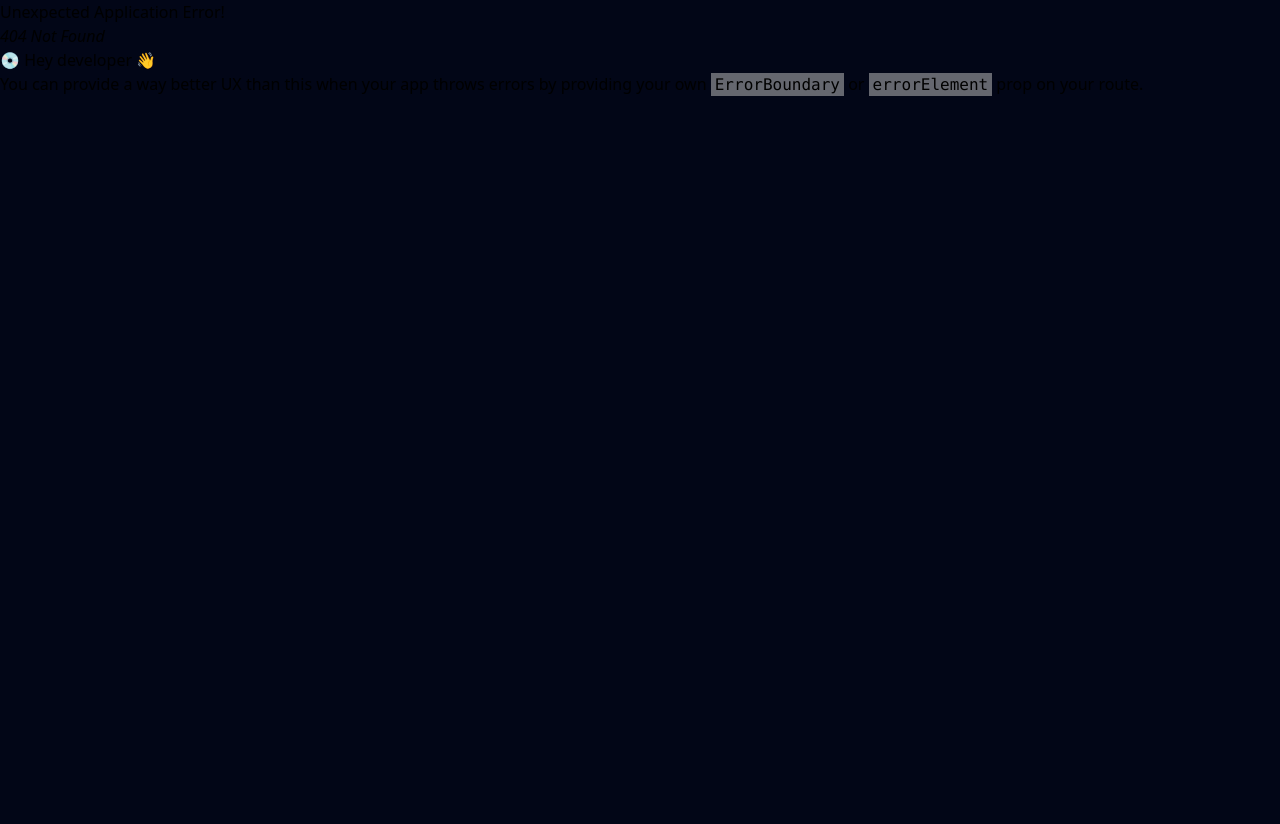
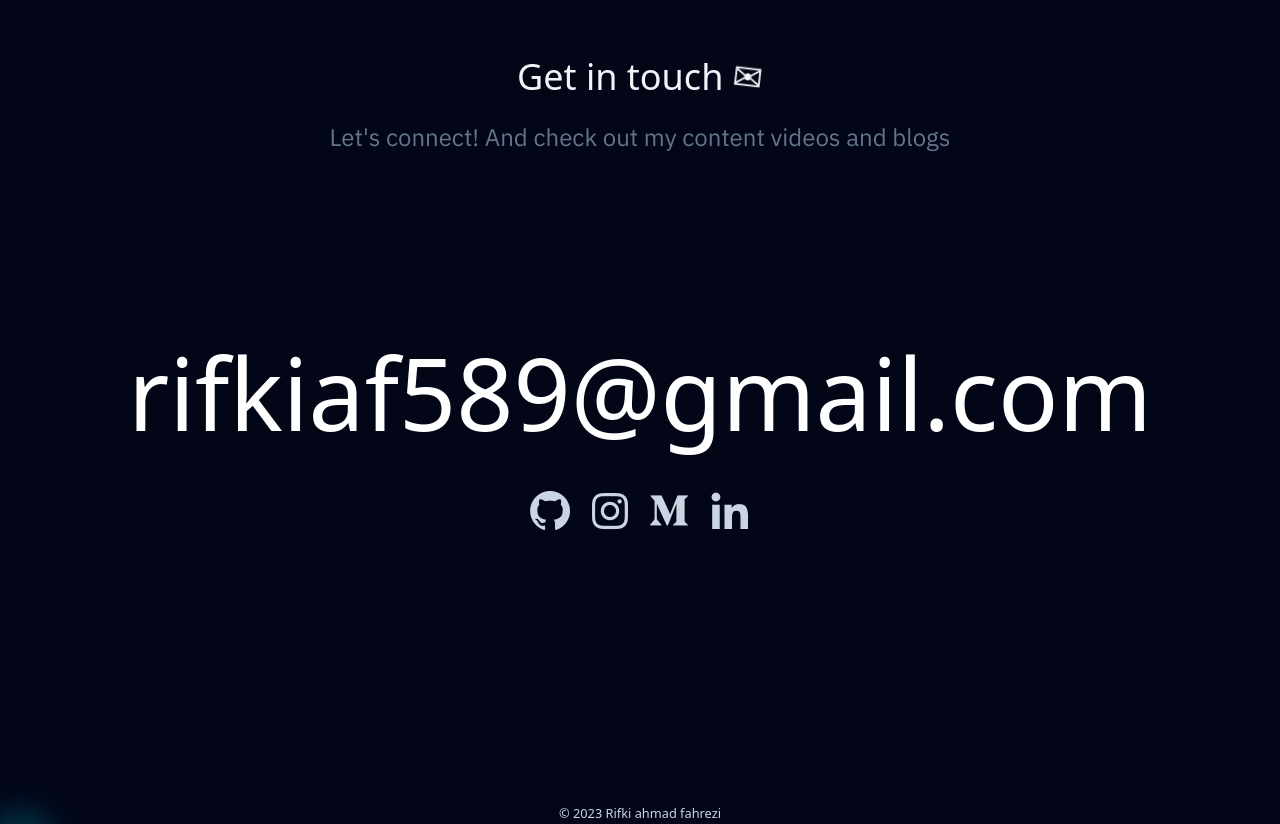
Before and after one commit to rifkiahmadfahrezi/rifkiahmadfahrezi.github.io, a React (Vite) app: page /contact in a window 1280 px wide. Before the commit this address had no page. Before the commit the page ends 800 px from the top, so only its background shows below. Built offline with nearby package versions, Linux system fonts and the light colour scheme; a web font is replaced by a local one.

Commit message:
adding additional text to contact page

```diff
--- a/src/components/templates/contactSection/index.jsx
+++ b/src/components/templates/contactSection/index.jsx
@@ -18,13 +18,16 @@ export default function ContactSection(){
 
         return(
             <>
-                <section data-scroll-section id='contact' className='w-full py-14 min-h-screen'>
+                <section data-scroll-section id='contact' className='w-full  py-14 min-h-screen'>
                     <div className="container mx-auto px-3">
-                        <h1 className='text-center group custom-cursor text-slate-100 text-2xl md:text-4xl'>Get in touch <i className='bx  custom-cursor bx-tada'>✉</i></h1>
+                        <div className='custom-cursor text-center'>
+                            <h1 className='text-center group  text-slate-100 text-3xl md:text-4xl'>Get in touch <i className='bx  custom-cursor bx-tada'>✉</i></h1>
+                            <p className='text-slate-500 my-6 font-ibmsans text-md lg:text-2xl'>Let's connect! And check out my content videos and blogs</p>
+                        </div>
 
                         <div className="grid place-items-center h-[calc(100vh-300px)]">
                             <div className="flex flex-col">
-                                <button type='button' onClick={toggleModal} role='button' className='cc-email text-[40px] sm:text-[50px] md:text-[70px] xl:text-[100px] custom-cursor text-white'>rifkiaf589@gmail.com</button>
+                                <button type='button' onClick={toggleModal} role='button' className=' text-[40px] sm:text-[50px] md:text-[70px] xl:text-[100px] custom-cursor text-white'>rifkiaf589@gmail.com</button>
 
                                 <div className="flex gap-3 mt-5 justify-center">
                                     <a
--- a/src/components/templates/workSection/index.jsx
+++ b/src/components/templates/workSection/index.jsx
@@ -1,10 +1,10 @@
 import React from 'react'
-import { gsap } from 'gsap'
-import { ScrollTrigger } from 'gsap/ScrollTrigger'
+// import { gsap } from 'gsap'
+// import { ScrollTrigger } from 'gsap/ScrollTrigger'
 
 import SectionTitle from '@/UI/elements/SectionTitle'
 import WorkSectionText from '@/UI/fragments/works/WorkSectionText'
-import Card from '@/UI/layouts/card'
+// import Card from '@/UI/layouts/card'
 import TextContainer from '@/UI/layouts/textContainer'
 import Tabs from '@/UI/layouts/tabs'
 
--- a/src/main.jsx
+++ b/src/main.jsx
@@ -4,6 +4,7 @@ import './index.css'
 import { createBrowserRouter, RouterProvider } from 'react-router-dom'
 
 const App = lazy(() => import('./components/pages/App'))
+const ContactPage = lazy(() => import('./components/pages/ContactPage'))
 import Preloader from './UI/preloader'
 
 const router = createBrowserRouter([
@@ -12,7 +13,14 @@ const router = createBrowserRouter([
     element: <Suspense fallback={<Preloader/> }>
                 <App />
             </Suspense>,
-  }
+  },
+  {
+    path: '/contact',
+    element: <Suspense fallback={<Preloader/> }>
+                <ContactPage  />
+            </Suspense>,
+  },
+
 ])
 
 ReactDOM.createRoot(document.getElementById('root')).render(
```
